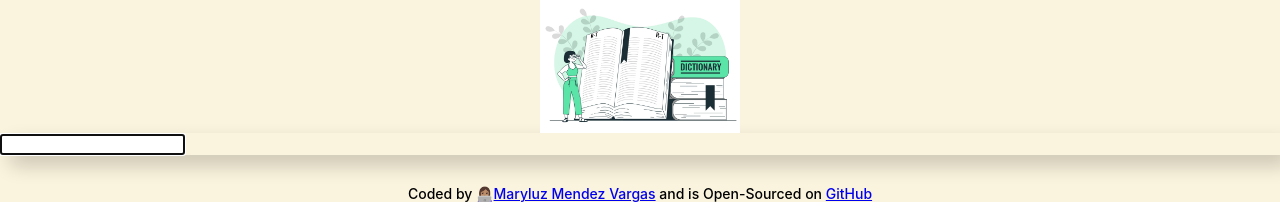
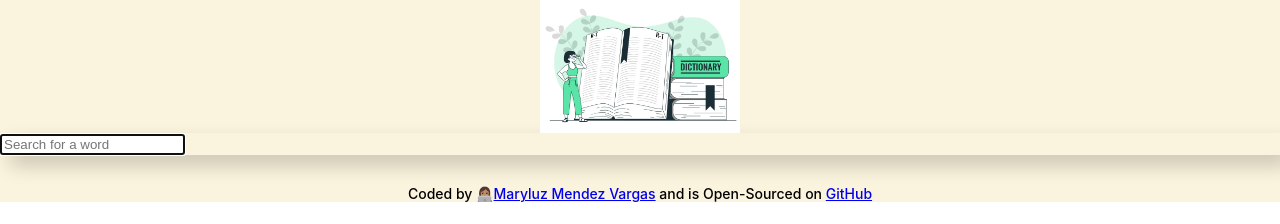
Before and after one commit to maryluzmeva/dictionary-app, a React (Create React App) app: page / in a window 1280 px wide. Shown: the top 224 px of the page. Built offline with nearby package versions, Linux system fonts and the light colour scheme.

Commit message:
Checking the input forms

```diff
--- a/src/Dictionary.js
+++ b/src/Dictionary.js
@@ -17,6 +17,7 @@ export default function Dictionary () {
             <form onSubmit={search}>
                 <input type="search" onChange={handleKeywordChange}
                 autoFocus={true}
+                placeholder="Search for a word"
                 />
             </form>
         </div>
```
